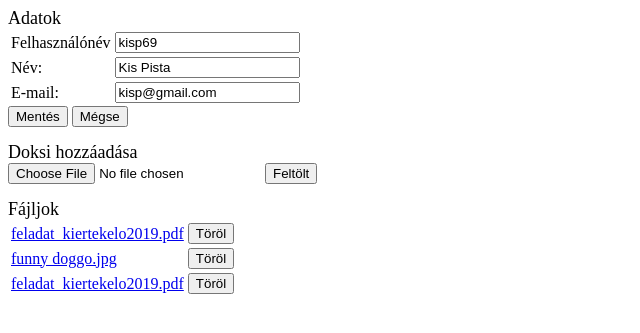
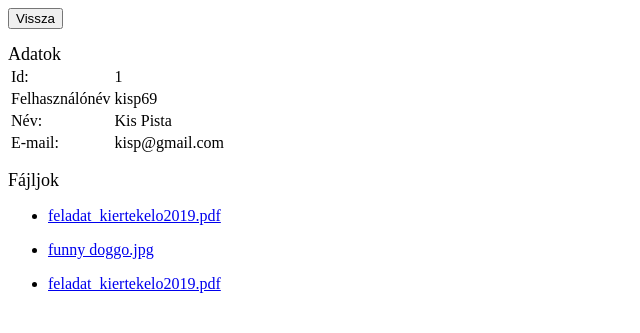
Before and after one commit to HbotondS/web2019-project, a PHP site: page /views/adminUserView.php?id=1 in a window 1280 px wide. Shown: the top 333 px of the page, without its empty margins (0-640 px from the left). Run offline with PHP 8.4, Linux system fonts and the light colour scheme; data comes from the database, SQL or seed files in the repository.

Commit message:
az admin reportot tud csinalni a felhasznalok adatairol

```diff
--- a/moduls/adminEditUser.php
+++ /dev/null
@@ -1 +0,0 @@
-<?php
--- a/views/adminUserView.php
+++ b/views/adminUserView.php
@@ -4,70 +4,39 @@
     require_once '../includes/autoload.php';
     require_once '../moduls/adminUser.php';
 ?>
-<?php if (isset($_GET['error'])): ?>
-    <p class="error">
-        <?php if ($_GET['error'] == UserUpdateErrorCode::existingUser): ?>
-            <?= $_SESSION['exception']->getMessage() ?>
-        <?php elseif ($_GET['error'] == UserUpdateErrorCode::existingEmail): ?>
-            <?= $_SESSION['exception']->getMessage() ?>
-        <?php elseif ($_GET['error'] == 'upload'): ?>
-            <?= 'Hiba törtönt a feltöltés közben, probálkozz később' ?>
-        <?php elseif ($_GET['error'] == 'delDoc'): ?>
-            <?= 'Hiba törtönt a dokumentum törlése közben, probálkozz később' ?>
-        <?php endif; ?>
-    </p>
-<?php endif; ?>
-<form action="../moduls/adminEditUser.php" method="post">
+
+<a target="_self" href="adminView.php"><button type="submit" name="cancel">Vissza</button></a>
+<div class="my-container">
     <label class="title">Adatok</label>
     <table>
         <tbody>
         <tr>
+            <td>Id:</td>
+            <td><?=$user->getId()?></td>
+        </tr>
+        <tr>
             <td>Felhasználónév</td>
-            <td>
-                <input id="username" type="text" name="username" maxlength="100" size="20" required
-                       value="<?= $user->getUsername() ?>"
-            </td>
+            <td><?= $user->getUsername() ?></td>
         </tr>
         <tr>
             <td>Név:</td>
-            <td>
-                <input id="name" type="text" name="name" maxlength="100" size="20" required
-                       value="<?= $user->getName() ?>">
-            </td>
+            <td><?= $user->getName() ?></td>
         </tr>
         <tr>
             <td>E-mail:</td>
-            <td>
-                <input id="email" type="email" name="email" maxlength="100" size="20" required value="
-                <?= $user->getEmail() ?>">
-            </td>
+            <td><?= $user->getEmail() ?></td>
         </tr>
         </tbody>
     </table>
-    <button type="submit" name="update">Mentés</button>
-    <button type="submit" name="cancel">Mégse</button>
-
-    <div class="my-container">
-        <label class="title">Doksi hozzáadása</label>
-        <div>
-            <input type="file" name="file">
-            <button name="upload">Feltölt</button>
-        </div>
-    </div>
 
     <div class="my-container">
         <label class="title">Fájljok</label>
         <table>
             <?php foreach ($user->getAllDoc() as $doc): ?>
-                <tr>
-                    <td><a target="_blank" href="view.php?id=<?= $doc['id'] ?>"><?= $doc['name'] ?></a></td>
-                    <td>
-                        <a target="_self" href="../moduls/delDec.php?id=<?= $doc['id'] ?>">
-                            <button>Töröl</button>
-                        </a>
-                    </td>
-                </tr>
+                <ul>
+                    <li><a target="_blank" href="view.php?id=<?= $doc['id'] ?>"><?= $doc['name'] ?></a></li>
+                </ul>
             <?php endforeach; ?>
         </table>
     </div>
-</form>
+</div>
--- a/views/adminView.php
+++ b/views/adminView.php
@@ -21,7 +21,7 @@
             <td><?= $user->getName() ?></td>
             <td><?= $user->getEmail() ?></td>
             <td><?= $user->getUsername() ?></td>
-            <td><a target="_blank" href="adminUserView.php?id=<?=$user->getId()?>"><button>Megnyitás</button></a></td>
+            <td><a target="_self" href="adminUserView.php?id=<?=$user->getId()?>"><button>Megnyitás</button></a></td>
         </tr>
     <?php endforeach; ?>
     </tbody>
```
